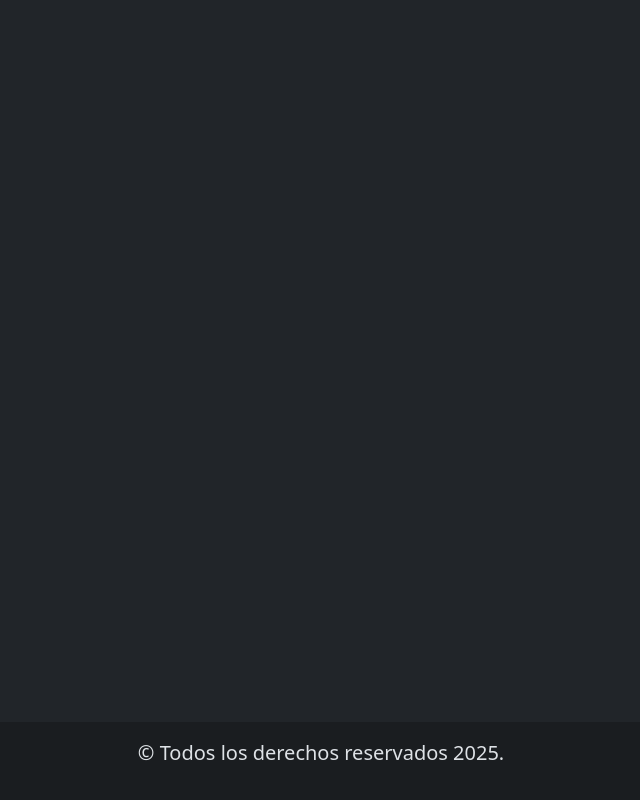
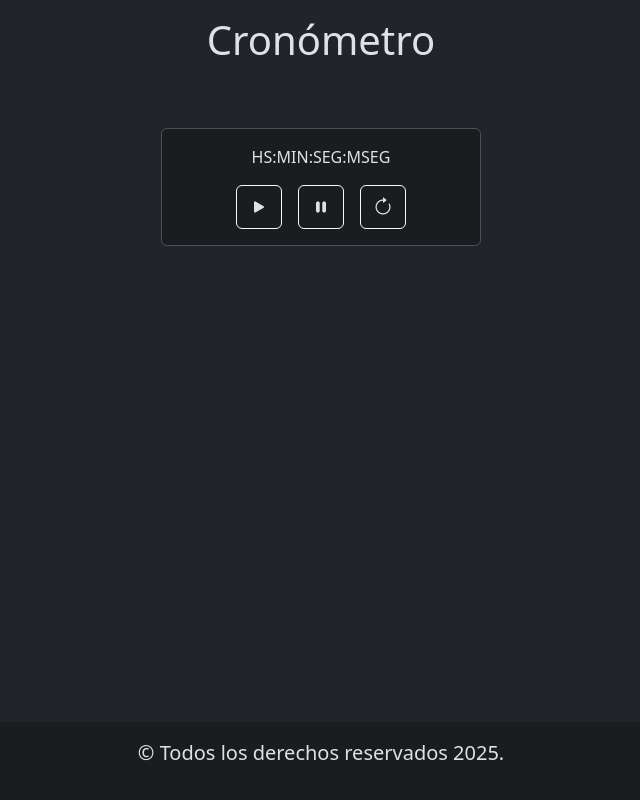
Before and after one commit to KR3RULIE/tp5-domYbom-ejercicio05, a plain HTML site: page index.html in a window 1280 px wide. Shown: the whole page, without its empty margins (319-959 px from the left). Drawn offline with nearby package versions, Linux system fonts and the light colour scheme.

Commit message:
agregue un maquetado basico del temporizador

```diff
--- a/index.html
+++ b/index.html
@@ -11,12 +11,28 @@
       integrity="sha384-4Q6Gf2aSP4eDXB8Miphtr37CMZZQ5oXLH2yaXMJ2w8e2ZtHTl7GptT4jmndRuHDT"
       crossorigin="anonymous"
     />
+    <link
+      rel="stylesheet"
+      href="https://cdn.jsdelivr.net/npm/bootstrap-icons@1.10.5/font/bootstrap-icons.css"
+    />
     <link rel="stylesheet" href="./css/style.css" />
   </head>
   <body class="text-center">
-    <header><h1 class="my-3"></h1></header>
+    <header><h1 class="my-3">Cronómetro</h1></header>
     <main>
-      <section>
+      <section class="border rounded bg-dark-subtle w-25 p-3 my-5 mx-auto">
+        <p>HS:MIN:SEG:MSEG</p>
+        <div class="d-flex justify-content-center gap-3">
+          <button class="btn bg-dark-subtle border border-light">
+            <i class="bi bi-play-fill fs-5"></i>
+          </button>
+          <button class="btn bg-dark-subtle border border-light">
+            <i class="bi bi-pause-fill fs-5"></i>
+          </button>
+          <button class="btn bg-dark-subtle border border-light">
+            <i class="bi bi-arrow-clockwise fs-5"></i>
+          </button>
+        </div>
       </section>
     </main>
     <footer class="bg-dark-subtle p-3 fs-5">
```
